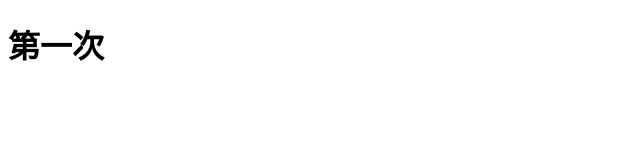
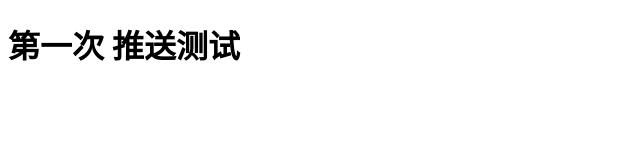
Before and after one commit to qiiiiirising/ceshi, a plain HTML site: page index.html in a window 1280 px wide. Shown: the whole page, without its empty margins (0-640 px from the left). Drawn offline with Linux system fonts and the light colour scheme.

Commit message:
推送测试

```diff
--- a/index.html
+++ b/index.html
@@ -8,6 +8,7 @@
 <body>
   <h1>
     第一次
+    推送测试
   </h1>
 </body>
 </html>
```
